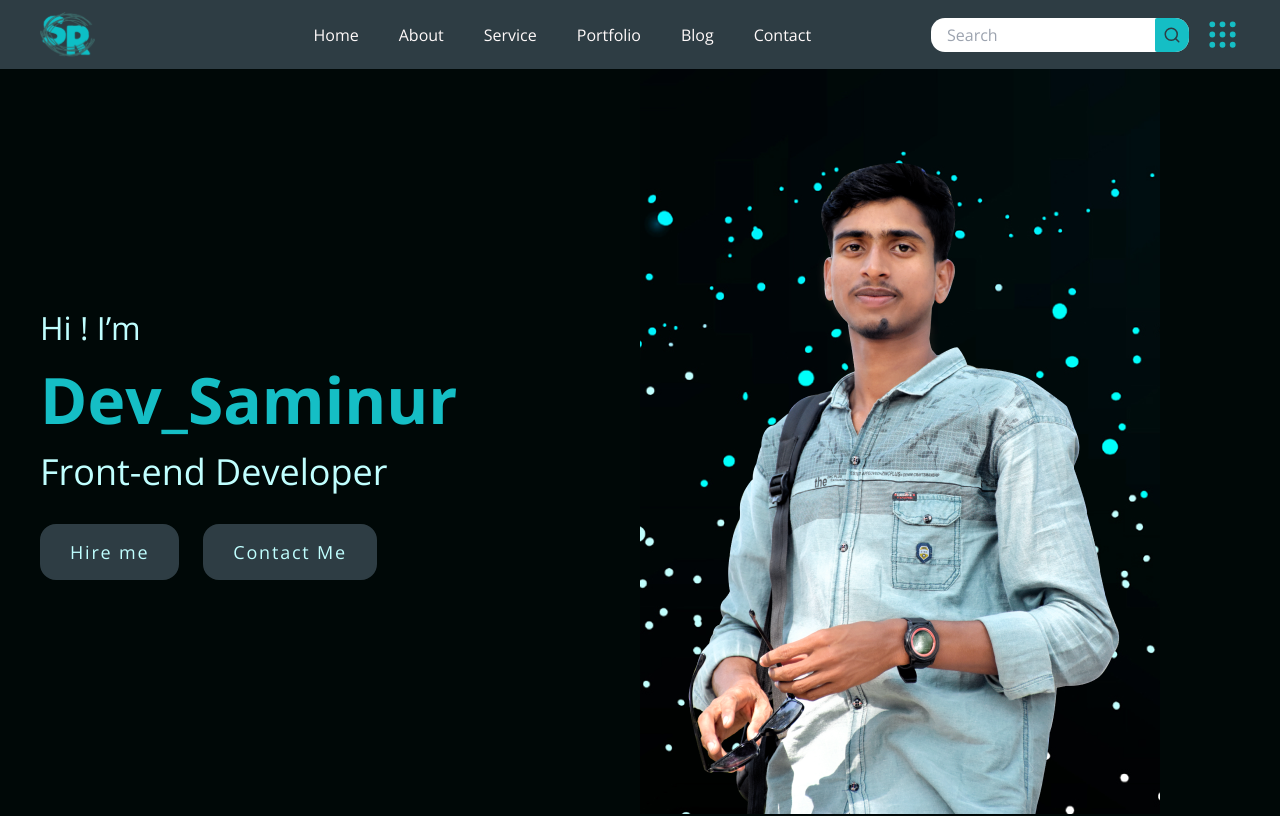
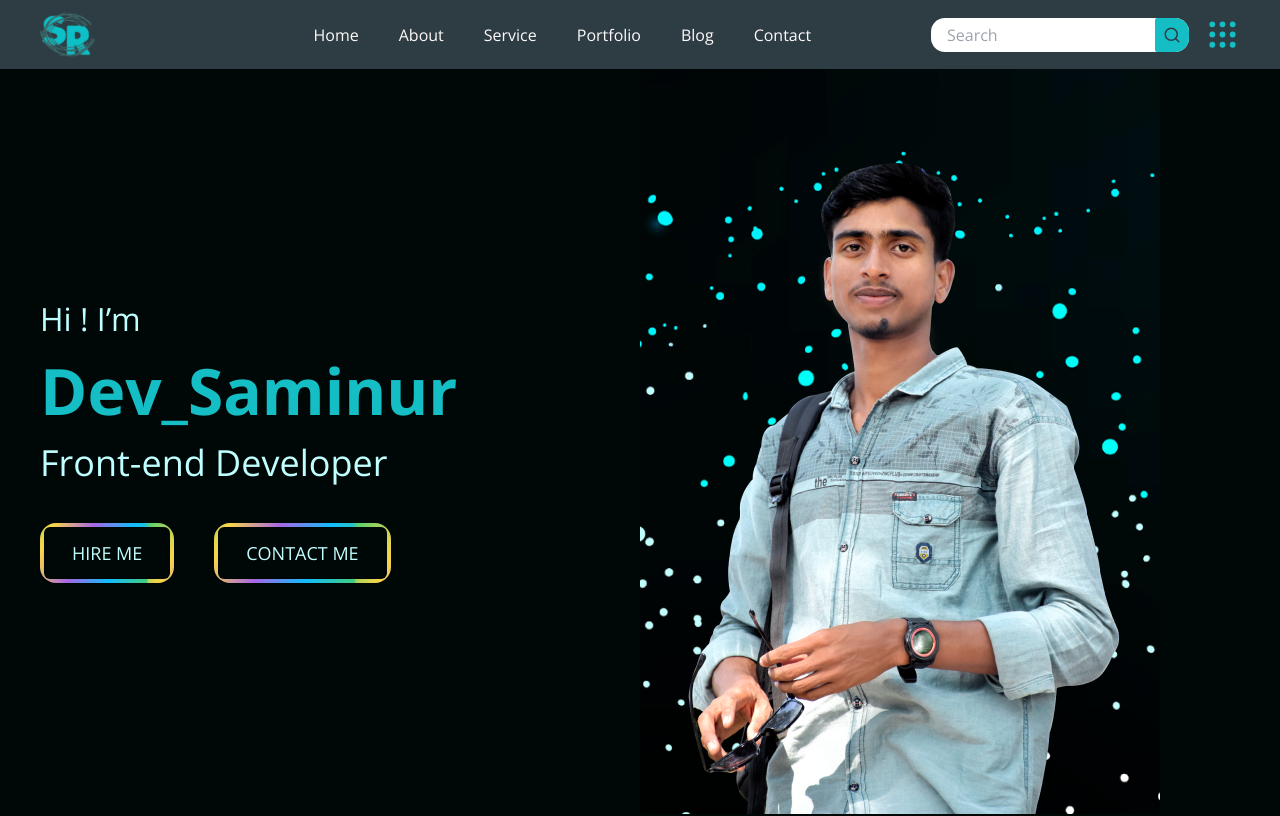
Before and after one commit to dev-saminur/sr-my-portfolio, a Next.js app: page / in a window 1280 px wide. Shown: the top 816 px of the page. Built offline with nearby package versions, Linux system fonts and the light colour scheme.

Commit message:
Update Content.js

```diff
--- a/src/components/Hero/Content.js
+++ b/src/components/Hero/Content.js
@@ -1,4 +1,5 @@
 import React from "react";
+import Buttons from "../Buttons/Button";
 
 const Content = () => {
   return (
@@ -8,12 +9,10 @@ const Content = () => {
       <h4 className="text-4xl text-headerColor font-normal">
         Front-end Developer
       </h4>
-      <button className="bg-gray px-7 py-3 text-lg text-headerColor hover:bg-transparent tracking-widest	 border-2 border-gray hover:border-gray font-normal mt-8 mr-6  rounded-2xl transition-all ease-in duration-150">
-        Hire me
-      </button>
-      <button className="bg-gray px-7 py-3 text-lg text-headerColor hover:bg-transparent tracking-widest	 border-2 border-gray hover:border-gray font-normal rounded-2xl transition-all ease-in duration-150">
-        Contact Me
-      </button>
+      <div className="mt-10">
+        <Buttons className="mr-10" title="Hire me" />
+        <Buttons title=" Contact Me" />
+      </div>
     </div>
   );
 };
```
